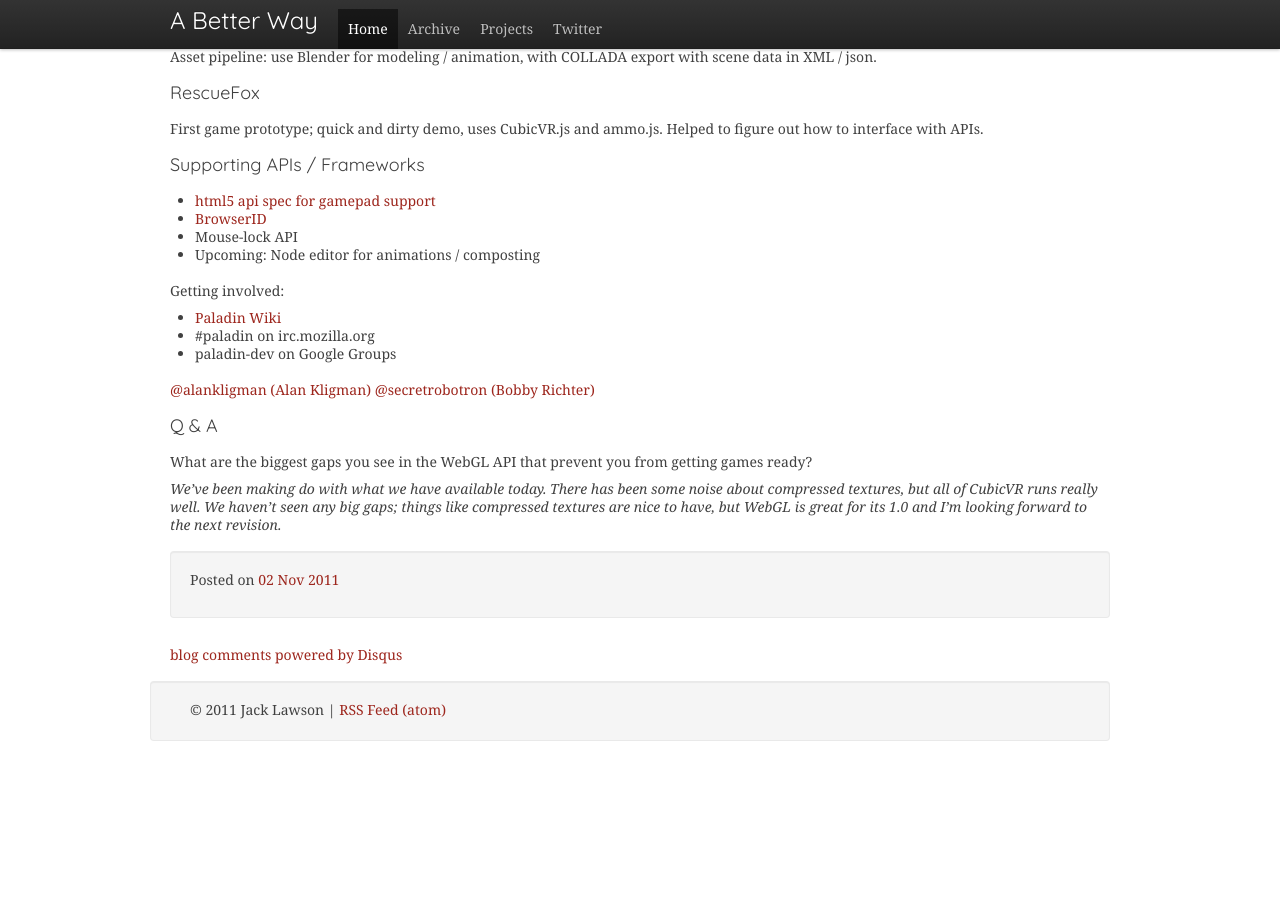
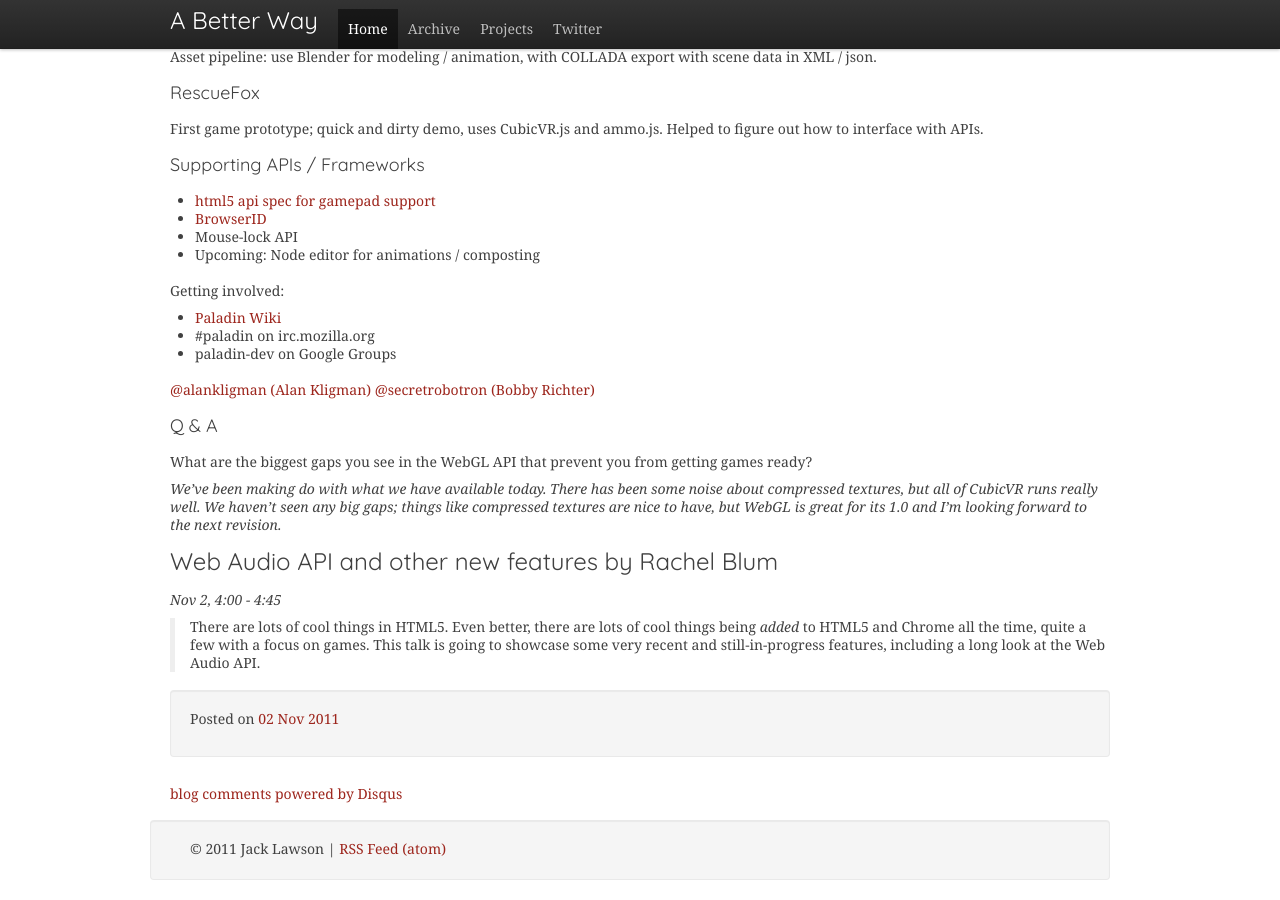
Before and after one commit to ajacksified/ajacksified.github.com, a Jekyll site: the page built from _posts/2011-11-02-new-game-conf-liveblog-2.markdown, in a window 1280 px wide and 900 px high, scrolled down 12896 px. Built offline with Jekyll 4.4.1, drawn with Linux system fonts in a browser that asks for light colours; nearby versions of some CDN libraries; some web fonts are replaced; Markdown is read by kramdown in place of the engine named in the settings; comment, search, counter and statistics services are not loaded; before the commit the page ends 13657 px from its top, so only the background shows below that.

Commit message:
Day 2 - Rachel Blum

```diff
--- a/_posts/2011-11-02-new-game-conf-liveblog-2.markdown
+++ b/_posts/2011-11-02-new-game-conf-liveblog-2.markdown
@@ -746,3 +746,11 @@ getting games ready?
 noise about compressed textures, but all of CubicVR runs really well. We
 haven't seen any big gaps; things like compressed textures are nice to have,
 but WebGL is great for its 1.0 and I'm looking forward to the next revision.*
+
+## Web Audio API and other new features by Rachel Blum
+*Nov 2, 4:00 - 4:45*
+
+> There are lots of cool things in HTML5. Even better, there are lots of cool
+> things being _added_ to HTML5 and Chrome all the time, quite a few with a focus
+> on games. This talk is going to showcase some very recent and still-in-progress
+> features, including a long look at the Web Audio API.
```
